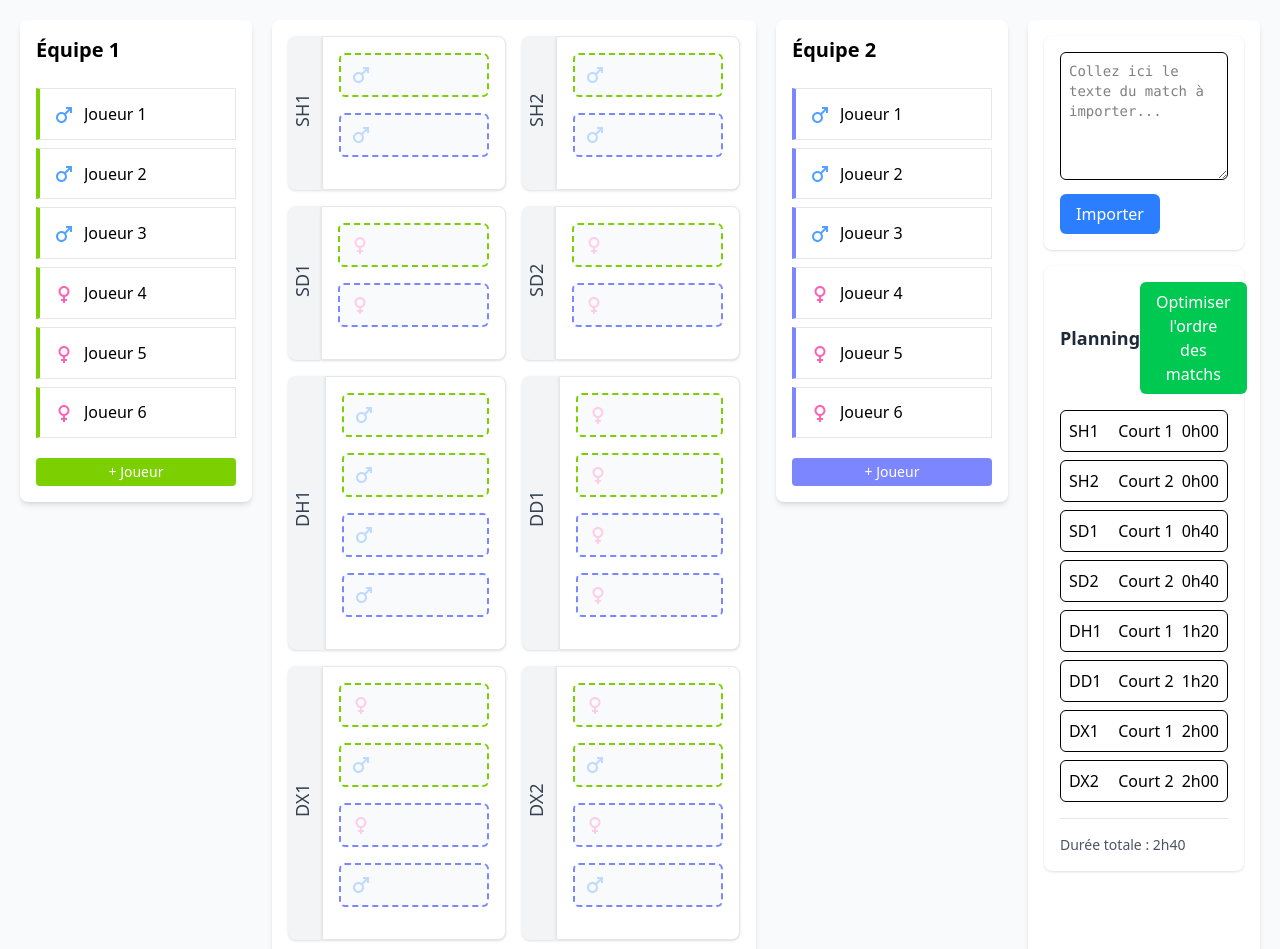
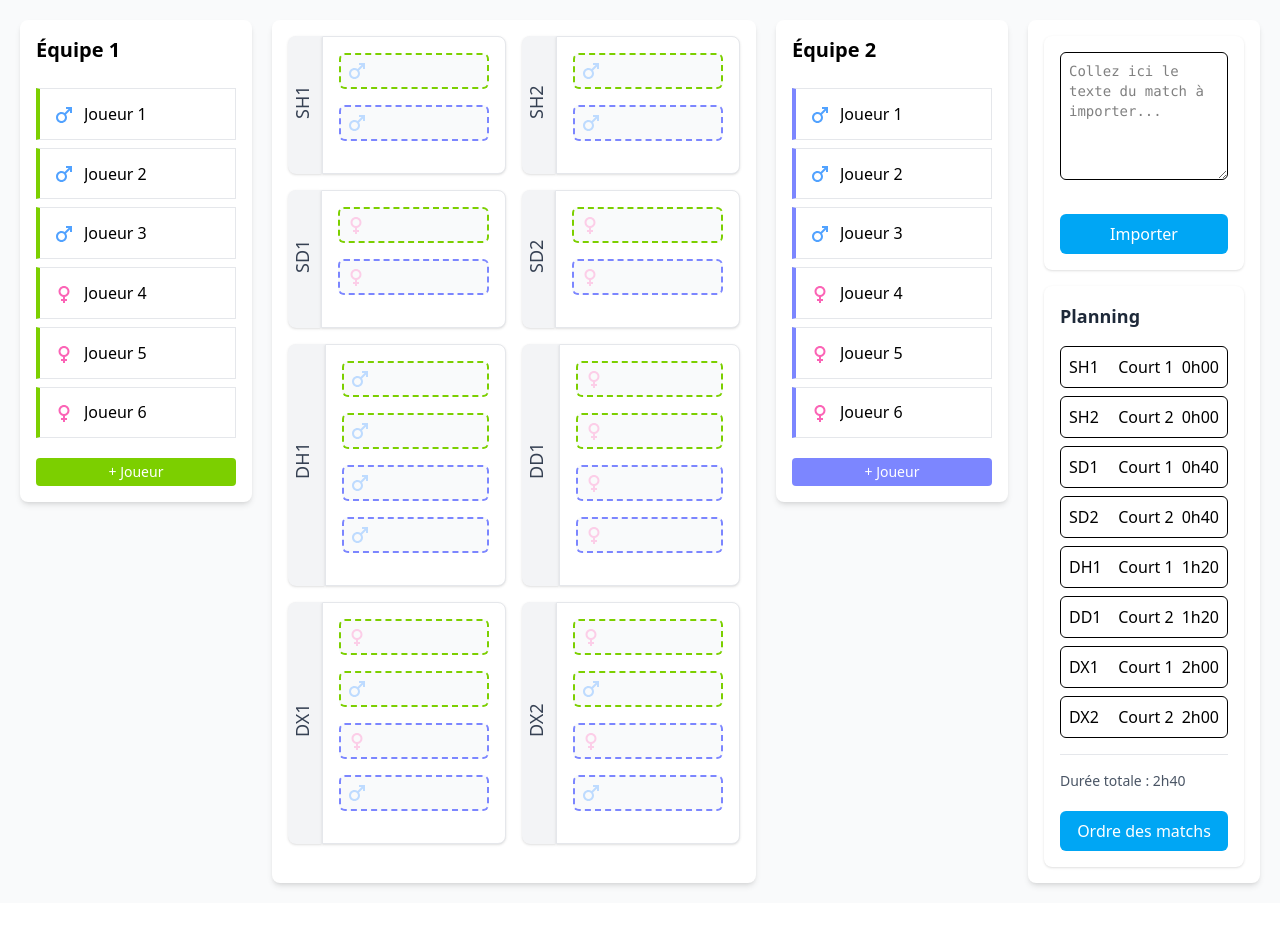
Before and after one commit to gait-dev/badminton-planner, a React (Vite) app in the folder frontend/: page / in a window 1280 px wide. Shown: the top 949 px of the page. After the commit the page ends 903 px from the top, so only its background shows below. Built offline with nearby package versions, Linux system fonts and the light colour scheme.

Commit message:
Importer finish

```diff
--- a/frontend/src/App.tsx
+++ b/frontend/src/App.tsx
@@ -300,7 +300,7 @@ function App() {
     currentPlayers: Player[]
   ): boolean => {
     const maxPlayers =
-      matchType.startsWith("D") || matchType.startsWith("MX") ? 4 : 2;
+      matchType.startsWith("D") || matchType.startsWith("DX") ? 4 : 2;
     if (currentPlayers.length >= maxPlayers) return false;
 
     const teamPlayersCount = currentPlayers.filter(
@@ -344,15 +344,15 @@ function App() {
       // Update team names
       setTeams([
         { id: "team1", name: parsed.team1, players: [] },
-        { id: "team2", name: parsed.team2, players: [] }
+        { id: "team2", name: parsed.team2, players: [] },
       ]);
 
       // Create players map to avoid duplicates
       const playersMap = new Map<string, Player>();
 
       // Process all matches to collect unique players
-      parsed.matches.forEach(match => {
-        match.players.forEach(player => {
+      parsed.matches.forEach((match) => {
+        match.players.forEach((player) => {
           const playerId = `${player.team}-${player.name}`;
 
           if (!playersMap.has(playerId)) {
@@ -360,33 +360,37 @@ function App() {
               id: playerId,
               name: player.name,
               teamId: player.team,
-              isFemale: player.isFemale
+              isFemale: player.isFemale,
             });
           }
         });
       });
 
       // Update teams with their players
-      setTeams(teams => teams.map(team => ({
-        ...team,
-        players: Array.from(playersMap.values()).filter(p => p.teamId === team.id)
-      })));
+      setTeams((teams) =>
+        teams.map((team) => ({
+          ...team,
+          players: Array.from(playersMap.values()).filter(
+            (p) => p.teamId === team.id
+          ),
+        }))
+      );
 
-      // Create optimized matches and sort them according to MATCH_ORDER
+      // Create optimized matches
       const matchesMap = new Map<string, OptimizedMatch>();
 
-      parsed.matches.forEach(match => {
+      parsed.matches.forEach((match) => {
         const allowedPlayers: Omit<Player, "id" | "name">[] = [];
-        const matchPlayers: Player[] = [];
+        let matchPlayers: Player[] = [];
 
-        match.players.forEach(player => {
+        match.players.forEach((player, index) => {
           const playerId = `${player.team}-${player.name}`;
           const playerObj = playersMap.get(playerId);
 
           // Add to allowed players pattern
           allowedPlayers.push({
             teamId: player.team,
-            isFemale: player.isFemale
+            isFemale: player.isFemale,
           });
 
           // Add actual player if found
@@ -395,16 +399,28 @@ function App() {
           }
         });
 
+        // Réorganiser les joueurs par équipe
+        if (match.type.startsWith('D')) { // Pour les doubles uniquement
+          const team1Players = matchPlayers.filter(p => p.teamId === 'team1');
+          const team2Players = matchPlayers.filter(p => p.teamId === 'team2');
+          matchPlayers = [...team1Players, ...team2Players];
+
+          // Réorganiser aussi les allowedPlayers
+          const team1Allowed = allowedPlayers.filter(p => p.teamId === 'team1');
+          const team2Allowed = allowedPlayers.filter(p => p.teamId === 'team2');
+          allowedPlayers.splice(0, allowedPlayers.length, ...team1Allowed, ...team2Allowed);
+        }
+
         matchesMap.set(match.type, {
           type: match.type,
           allowedPlayers,
           players: matchPlayers,
           hasConflict: false,
-          conflictReason: ""
+          conflictReason: "",
         });
       });
 
-      // Create new matches array in the correct order
+      // Créer les matchs dans l'ordre fixe
       const newMatches = MATCH_ORDER.map(matchType => {
         const match = matchesMap.get(matchType);
         if (!match) {
@@ -421,7 +437,6 @@ function App() {
       });
 
       setMatches(newMatches);
-
     } catch (error) {
       console.error("Error importing matches:", error);
     }
--- a/frontend/src/components/MatchImporter.tsx
+++ b/frontend/src/components/MatchImporter.tsx
@@ -19,7 +19,7 @@ const MatchImporter: React.FC<MatchImporterProps> = ({ onImport }) => {
   };
 
   return (
-    <div className="bg-white rounded-lg shadow-sm p-4 mb-4">
+    <div className="bg-white rounded-lg shadow-sm p-4">
       <textarea
         value={text}
         onChange={(e) => setText(e.target.value)}
@@ -28,7 +28,7 @@ const MatchImporter: React.FC<MatchImporterProps> = ({ onImport }) => {
       />
       <button
         onClick={handleImport}
-        className="bg-blue-500 text-white px-4 py-2 rounded-md hover:bg-blue-600"
+        className="bg-sky-500 text-white mt-5 w-full  px-4 py-2 rounded-md hover:bg-sky-400"
       >
         Importer
       </button>
--- a/frontend/src/components/Planning.tsx
+++ b/frontend/src/components/Planning.tsx
@@ -276,12 +276,6 @@ const Planning: React.FC<PlanningProps> = ({ matches, onOptimize }) => {
     <div className="bg-white rounded-lg shadow-sm p-4">
       <div className="flex justify-between items-center mb-4">
         <h2 className="text-lg font-semibold text-gray-800">Planning</h2>
-        <button
-          onClick={handleOptimize}
-          className="bg-green-500 text-white px-4 py-2 rounded-md hover:bg-green-600"
-        >
-          Optimiser l'ordre des matchs
-        </button>
       </div>
 
       <div className="space-y-2">
@@ -305,6 +299,13 @@ const Planning: React.FC<PlanningProps> = ({ matches, onOptimize }) => {
           </div>
         </div>
       )}
+
+      <button
+        onClick={handleOptimize}
+        className="bg-sky-500 text-white mt-5 w-full px-4 py-2 rounded-md hover:bg-sky-400"
+      >
+        Ordre des matchs
+      </button>
     </div>
   );
 };
--- a/frontend/src/components/PlayerSlot.tsx
+++ b/frontend/src/components/PlayerSlot.tsx
@@ -24,7 +24,7 @@ const PlayerSlot: React.FC<PlayerSlotProps> = ({
           ref={provided.innerRef}
           {...provided.droppableProps}
           className={`
-            flex items-center justify-between p-2
+            flex items-center justify-between p-1
             border-2 border-dashed rounded-md mb-4
             ${
               snapshot.isDraggingOver
@@ -47,7 +47,7 @@ const PlayerSlot: React.FC<PlayerSlotProps> = ({
               <MaleIcon className="text-blue-200" />
             )}
             {currentPlayer && (
-              <span className="text-gray-700">{currentPlayer.name}</span>
+              <span className="text-gray-700 text-xs">{currentPlayer.name}</span>
             )}
           </div>
           {currentPlayer && onRemove && (
--- a/frontend/src/types/index.ts
+++ b/frontend/src/types/index.ts
@@ -3,8 +3,8 @@ export type MatchType = "SH1" | "SH2" | "SD1" | "SD2" | "DH1" | "DD1" | "DX1" |
 export interface Player {
   id: string;
   name: string;
+  isFemale: boolean;
   teamId: string;
-  isFemale: boolean;
 }
 
 export interface Team {
@@ -19,8 +19,8 @@ export interface OptimizedMatch {
   allowedPlayers: Omit<Player, "id" | "name">[];
   hasConflict: boolean;
   conflictReason?: string;
-  startTime?: number;
-  court?: number;
+  court: number;
+  startTime: number;
 }
 
 export interface Rotation {
```
